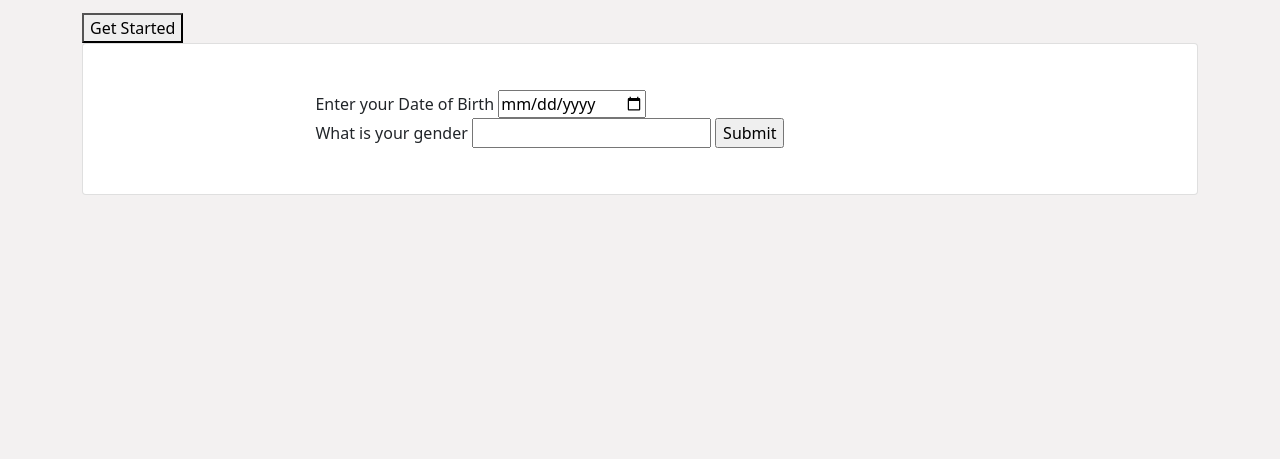
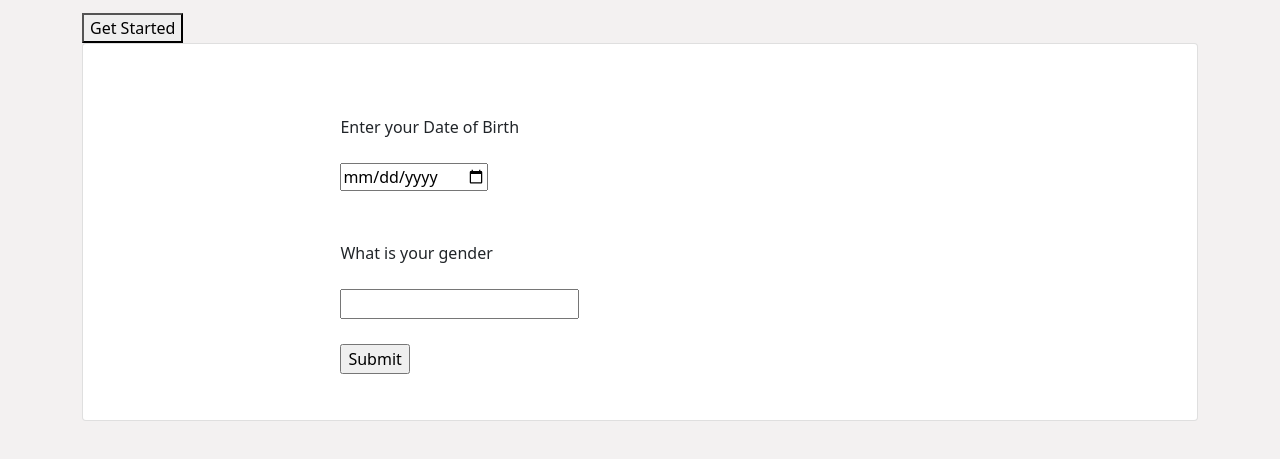
Before and after one commit to Samuel-Abusa/week2-javascript-project, a plain HTML site: page index.html in a window 1280 px wide. Shown: the part 107-566 px from the top of the page. Drawn offline with nearby package versions, Linux system fonts and the light colour scheme.

Commit message:
added css styles to the submit button and label elements

```diff
--- a/index.html
+++ b/index.html
@@ -23,16 +23,18 @@
         <form>
           <label for="do_b">
             Enter your Date of Birth
+            <br><br>
             <input type="date" id="do_b">
           </label>
           <br>
           <label for="gndr">
             What is your gender
+            <br><br>
             <input type="text" id="gndr">
           </label>
-          <input type="submit">
+          <br>
+          <input type="submit" class="sub">
         </form>
-        <p id="rslt"></p>
       </div>
     </div>
 
--- a/jsPractice.css
+++ b/jsPractice.css
@@ -8,3 +8,10 @@ form{
   width: 60%;
   margin: 30px auto;
 }
+label{
+  margin: 25px;
+}
+.sub{
+  display: block;
+  margin: 0 25px;
+}
```
